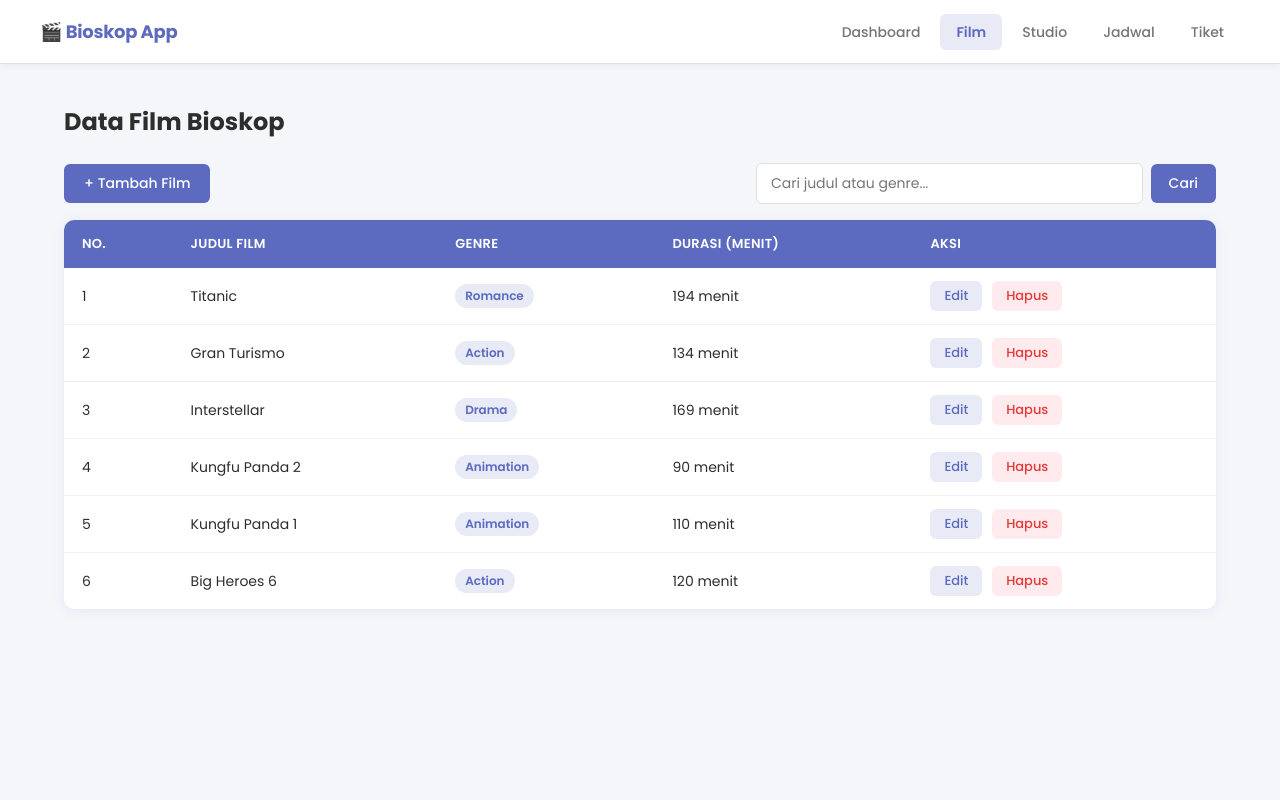
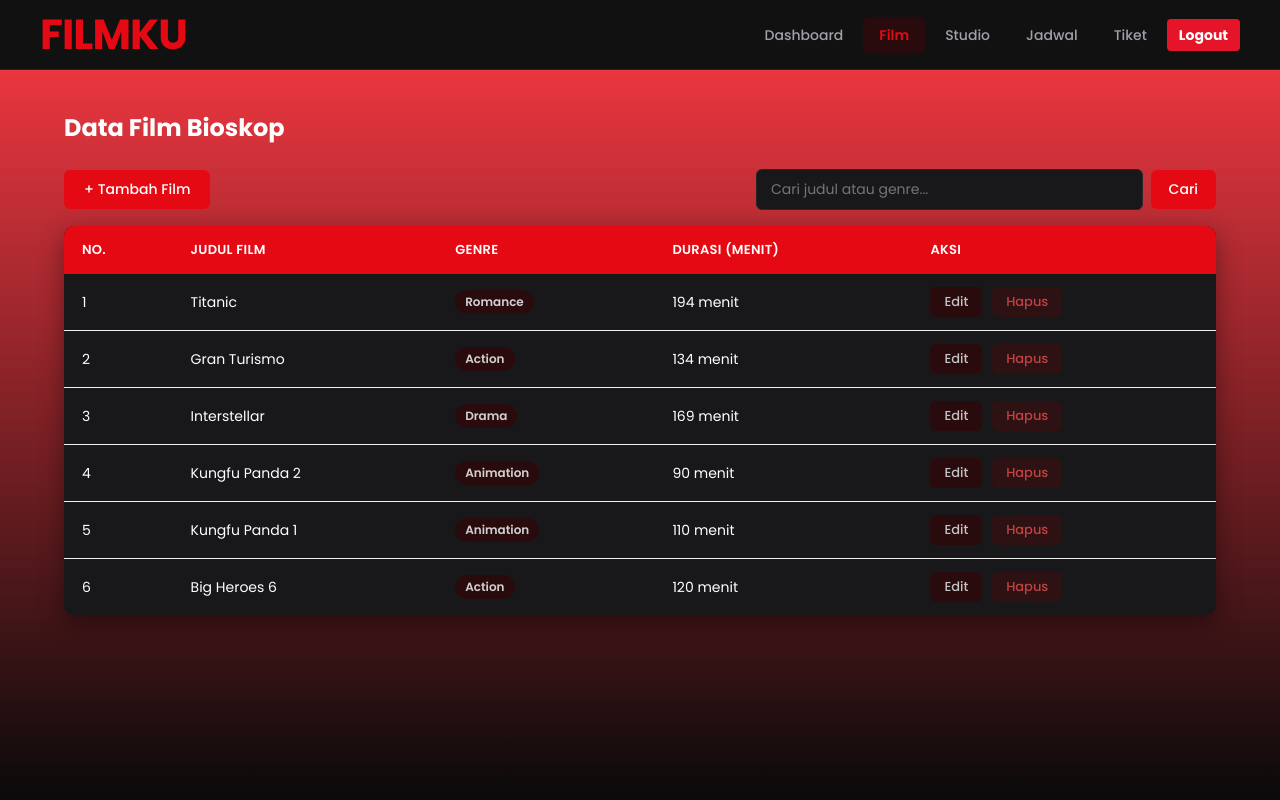
Before and after one commit to athaapp/CRUD_Bioskop, a PHP site: page / in a window 1280 px wide. Run offline with PHP 8.4, Linux system fonts and the light colour scheme; data comes from the database, SQL or seed files in the repository.

Commit message:
Add files via upload

```diff
--- a/index.php
+++ b/index.php
@@ -17,6 +17,7 @@ if ($search) {
     <title>Data Film - Bioskop</title>
     <link rel="stylesheet" href="style.css">
 </head>
+
 <body>
     <?php include "navbar.php"; ?>
 
@@ -65,6 +66,7 @@ if ($search) {
             </tr>
             <?php endwhile; endif; ?>
         </table>
+
     </div>
 </body>
 </html>
--- a/navbar.php
+++ b/navbar.php
@@ -1,10 +1,12 @@
 <nav class="navbar">
-    <div class="nav-brand">🎬 Bioskop App</div>
+    <div class="nav-brand">Filmku</div>
     <ul class="nav-links">
         <li><a href="dashboard.php" <?= basename($_SERVER['PHP_SELF']) == 'dashboard.php' ? 'class="active"' : '' ?>>Dashboard</a></li>
         <li><a href="index.php" <?= basename($_SERVER['PHP_SELF']) == 'index.php' ? 'class="active"' : '' ?>>Film</a></li>
         <li><a href="studio.php" <?= basename($_SERVER['PHP_SELF']) == 'studio.php' ? 'class="active"' : '' ?>>Studio</a></li>
         <li><a href="jadwal.php" <?= basename($_SERVER['PHP_SELF']) == 'jadwal.php' ? 'class="active"' : '' ?>>Jadwal</a></li>
         <li><a href="tiket.php" <?= basename($_SERVER['PHP_SELF']) == 'tiket.php' ? 'class="active"' : '' ?>>Tiket</a></li>
+
+        <li><a href="logout.php" class="nav-logout" onclick="return confirm('Yakin ingin keluar?')">Logout</a></li>
     </ul>
 </nav>
--- a/style.css
+++ b/style.css
@@ -8,52 +8,73 @@
 }
 
 :root {
-    --primary:     #5C6BC0;
-    --primary-dark:#3949AB;
-    --primary-soft:#E8EAF6;
-    --danger:      #E53935;
-    --danger-soft: #FFEBEE;
-    --success:     #43A047;
-    --success-soft:#E8F5E9;
-    --warning:     #FB8C00;
-    --warning-soft:#FFF3E0;
-    --info:        #039BE5;
-    --info-soft:   #E1F5FE;
-    --text-main:   #2D2D2D;
-    --text-muted:  #757575;
-    --border:      #E0E0E0;
-    --bg:          #F5F6FA;
-    --white:       #FFFFFF;
-    --shadow:      0 2px 12px rgba(92,107,192,0.10);
-    --radius:      10px;
-    --radius-sm:   6px;
+    --primary:      #E50914;
+    --primary-dark: #B20710;
+    --primary-soft: #2A0B0D;
+
+    --danger:       #FF3B3B;
+    --danger-soft:  #2D1113;
+
+    --success:      #22C55E;
+    --success-soft: #0F2418;
+
+    --warning:      #F59E0B;
+    --warning-soft: #2A1E08;
+
+    --info:         #3B82F6;
+    --info-soft:    #0F172A;
+
+    --text-main:    #FFFFFF;
+    --text-muted:   #A1A1AA;
+
+    --border:       #27272A;
+
+    --bg:           #0A0A0A;
+    --white:        #18181B;
+
+    --shadow:       0 8px 24px rgba(0,0,0,.4);
+
+    --radius:       10px;
+    --radius-sm:    6px;
 }
 
 body {
-    background: var(--bg);
-    color: var(--text-main);
+    background-color: #0A0A0A;
+
+    background: linear-gradient(
+        to bottom,
+        rgb(255, 58, 68),
+        rgba(10,10,10,1)
+    ) fixed;
+
+    min-height: 100vh;
+    color: white;
+
+    background-attachment: fixed;
+    background-size: cover;
+
+    padding-bottom: 60px;
 }
 
 /* ── NAVBAR ── */
-.navbar {
-    background: var(--white);
-    border-bottom: 1px solid var(--border);
-    padding: 0 40px;
-    display: flex;
-    align-items: center;
-    justify-content: space-between;
-    height: 64px;
-    position: sticky;
-    top: 0;
-    z-index: 100;
-    box-shadow: 0 1px 8px rgba(0,0,0,0.06);
+.navbar{
+    background:#111;
+    border-bottom:1px solid #222;
+
+    display:flex;
+    justify-content:space-between;
+    align-items:center;
+
+    padding:0 40px;
+    height:70px;
 }
 
-.nav-brand {
-    font-size: 18px;
-    font-weight: 700;
-    color: var(--primary);
-    letter-spacing: -0.3px;
+.nav-brand{
+    color:#E50914;
+    font-size:42px;
+    font-weight:800;
+    letter-spacing:-1px;
+    text-transform:uppercase;
 }
 
 .nav-links {
@@ -104,7 +125,6 @@ h2 {
     color: var(--text-main);
 }
 
-/* ── DASHBOARD CARDS ── */
 .card-grid {
     display: grid;
     grid-template-columns: repeat(auto-fit, minmax(200px, 1fr));
@@ -113,7 +133,9 @@ h2 {
 }
 
 .card {
-    background: var(--white);
+    cursor: pointer;
+    background: #18181B;
+    border: 1px solid #27272A;
     border-radius: var(--radius);
     padding: 24px 20px;
     display: flex;
@@ -191,7 +213,7 @@ h2 {
 
 .toolbar > a {
     background: var(--primary);
-    color: var(--white);
+    color: #fff;
     padding: 9px 20px;
     border-radius: var(--radius-sm);
     text-decoration: none;
@@ -236,7 +258,7 @@ h2 {
 .btn-search {
     padding: 9px 18px;
     background: var(--primary);
-    color: var(--white);
+    color: #fff;
     border: none;
     border-radius: var(--radius-sm);
     font-size: 14px;
@@ -286,7 +308,7 @@ table {
 
 th {
     background: var(--primary);
-    color: var(--white);
+    color: #FFFFFF !important;
     padding: 14px 18px;
     text-align: left;
     font-size: 13px;
@@ -308,7 +330,7 @@ tr:last-child td {
 }
 
 tr:hover td {
-    background: #FAFAFA;
+    background: #1F1F23;
 }
 
 /* ── BADGES ── */
@@ -319,7 +341,7 @@ tr:hover td {
     font-size: 12px;
     font-weight: 600;
     background: var(--primary-soft);
-    color: var(--primary);
+    color: #d1cfcf;
 }
 
 /* ── ACTION BUTTONS IN TABLE ── */
@@ -331,7 +353,7 @@ td a {
     font-size: 13px;
     font-weight: 500;
     background: var(--primary-soft);
-    color: var(--primary);
+    color: #c3c3c3;
     margin-right: 6px;
     transition: background 0.15s, color 0.15s;
 }
@@ -343,7 +365,7 @@ td a:hover {
 
 td a.btn-delete {
     background: var(--danger-soft);
-    color: var(--danger);
+    color: #c24242;
     margin-right: 0;
 }
 
@@ -352,7 +374,6 @@ td a.btn-delete:hover {
     color: var(--white);
 }
 
-/* ── FORM WRAPPER (add/edit pages) ── */
 .wrapper {
     display: flex;
     justify-content: center;
@@ -467,7 +488,6 @@ textarea {
     background: var(--primary-soft);
 }
 
-/* ── RESPONSIVE ── */
 @media (max-width: 768px) {
     .navbar {
         padding: 0 20px;
@@ -506,3 +526,18 @@ textarea {
         font-size: 13px;
     }
 }
+
+.nav-links li a.nav-logout {
+    background-color: #e51429;
+    color: #ffffff !important;
+    padding: 6px 12px;
+    border-radius: 4px;
+    font-weight: bold;
+    transition: background-color 0.2s ease;
+}
+
+.nav-links li a.nav-logout:hover {
+    background-color: #b30f20;
+    color: #ffffff !important;
+    text-decoration: none;
+}
```
Also changed, not shown: action_jadwal.php (+11 -0 lines), add.php (+46 -0 lines), dashboard.php (+20 -8 lines).
